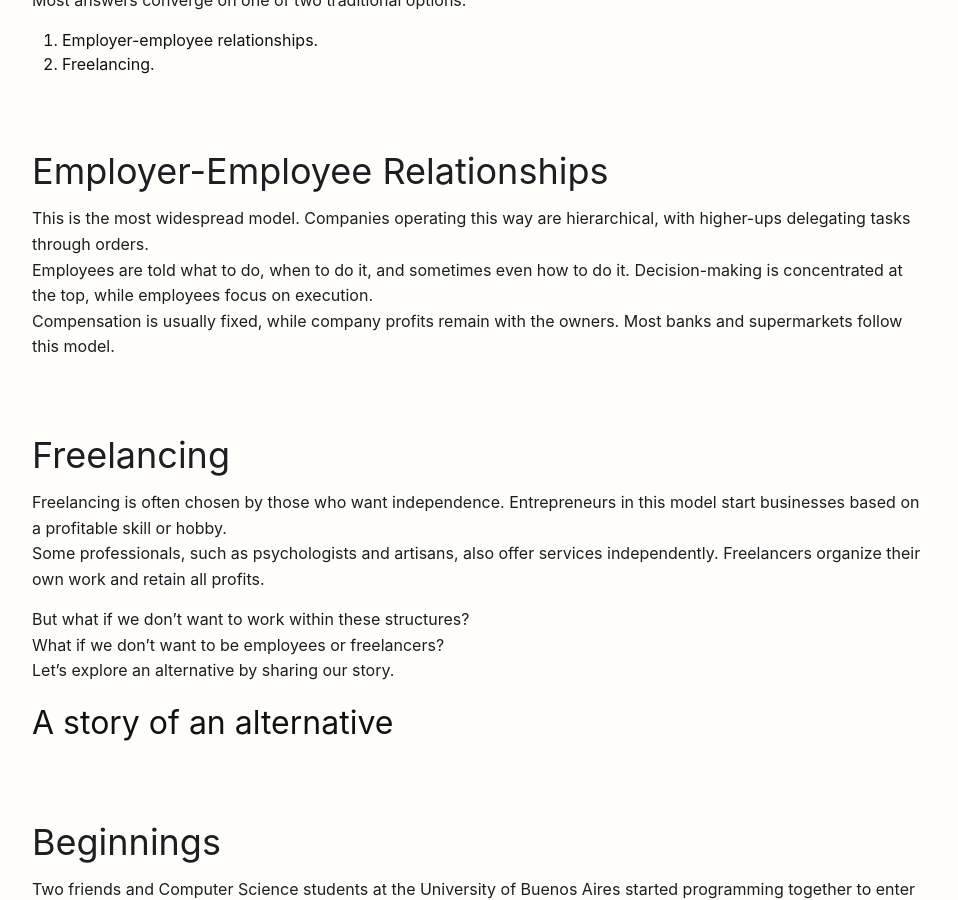
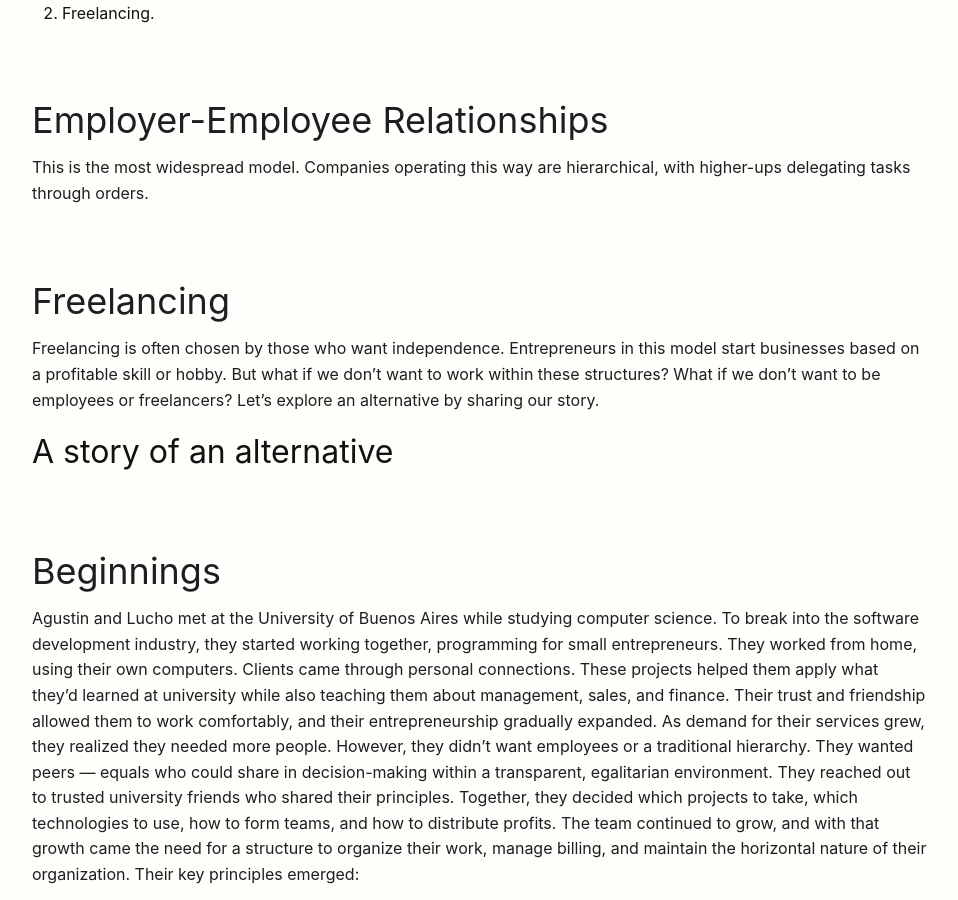
Before and after one commit to eryxcoop/eryxcoop.github.io, a Jekyll site: the page built from _posts/2024-12-13-Team-Players.md, in a window 1280 px wide and 900 px high, scrolled down 1052 px. Shown: the whole window, without its empty margins (160-1118 px from the left). Built offline with Jekyll 4.4.1, drawn with Linux system fonts in a browser that asks for light colours; some web fonts are replaced; some of the changed text lies outside the part shown.

Commit message:
Team players - Narrative changes

```diff
--- a/_posts/2024-12-13-Team-Players.md
+++ b/_posts/2024-12-13-Team-Players.md
@@ -2,53 +2,53 @@
 layout: post
 title:  "Team Players"
 image: "assets/img/entries_covers/team_players.png"
-author: Agustina Claramut, Julian Arnesino
+author: Eryx, Agustina Claramut, Julian Arnesino
 introduction: "In this article, we present some basics of Eryx's organizational model and values. We discuss the benefits of worker cooperatives based on our own experience and how we came to adopt this model."
 ---
 
 ## Who are we?
-
-We are Eryx, a workers' cooperative from Argentina.
-We specialize in tailor-made software, cryptography, and computer vision.
+We are Eryx, a technology cooperative from Argentina.
+We specialize in tailor-made software, cryptography and computer vision.
 
 ## Traditional organizational models
 
-We’d like to introduce you to a different organizational model — one based more on cooperation than competition.
-But first, let’s reflect on what we already know: What are the main ways people typically work?
+What are the main ways people typically work?
 Most answers converge on one of two traditional options:
+
 1. Employer-employee relationships.
 2. Freelancing.
 
 ### Employer-Employee Relationships
 
-This is the most widespread model. Companies operating this way are hierarchical, with higher-ups delegating tasks through orders.
-Employees are told what to do, when to do it, and sometimes even how to do it. Decision-making is concentrated at the top, while employees focus on execution.
-Compensation is usually fixed, while company profits remain with the owners. Most banks and supermarkets follow this model.
+This is the most widespread model.
+Companies operating this way are hierarchical, with higher-ups delegating tasks through orders.
 
 ### Freelancing
 
-Freelancing is often chosen by those who want independence. Entrepreneurs in this model start businesses based on a profitable skill or hobby.
-Some professionals, such as psychologists and artisans, also offer services independently. Freelancers organize their own work and retain all profits.
-
-But what if we don’t want to work within these structures?
-What if we don’t want to be employees or freelancers?
-Let’s explore an alternative by sharing our story.
+Freelancing is often chosen by those who want independence.
+Entrepreneurs in this model start businesses based on a profitable skill or hobby.
+But what if we don't want to work within these structures?
+What if we don't want to be employees or freelancers?
+Let's explore an alternative by sharing our story.
 
 ## A story of an alternative
 
 ### Beginnings
 
-Two friends and Computer Science students at the University of Buenos Aires started programming together to enter the software development industry.
-They worked from home, using their own computers. Their early projects were small: a landing page for a small business, a system for a real estate company, and another for a print shop.
-Clients came through personal connections. These projects helped them apply what they’d learned at university while also teaching them about management, sales, and finance.
+Agustin and Lucho met at the University of Buenos Aires while studying computer science.
+To break into the software development industry, they started working together, programming for small entrepreneurs.
+They worked from home, using their own computers.
+Clients came through personal connections.
+These projects helped them apply what they'd learned at university while also teaching them about management, sales, and finance.
 Their trust and friendship allowed them to work comfortably, and their entrepreneurship gradually expanded.
+As demand for their services grew, they realized they needed more people.
+However, they didn't want employees or a traditional hierarchy.
+They wanted peers — equals who could share in decision-making within a transparent, egalitarian environment.
+They reached out to trusted university friends who shared their principles.
+Together, they decided which projects to take, which technologies to use, how to form teams, and how to distribute profits.
+The team continued to grow, and with that growth came the need for a structure to organize their work, manage billing, and maintain the horizontal nature of their organization.
+Their key principles emerged:
 
-As demand for their services grew, they realized they needed more people. However, they didn’t want employees or a traditional hierarchy. They wanted peers — equals who could share in decision-making within a transparent, egalitarian environment.
-They reached out to trusted university friends who shared their principles. Together, they decided which projects to take, which technologies to use, how to form teams, and how to distribute profits.
-
-The team continued to grow. When their home office became too small, they moved into a coworking space. Growth also brought the need for a structure to organize work, billing, and the horizontal nature of their organization.
-
-Their key principles emerged:
 1. No hierarchy. No bosses.
 2. Nobody works alone.
 3. Everyone participates in decisions democratically.
@@ -56,22 +56,12 @@
 
 ### The chosen organizational model
 
-The team searched for a legal structure that fit their values. Someone in their coworking space mentioned they were already functioning like a **cooperative**. But what does that mean?
-
-A cooperative is defined as an _autonomous association of individuals who voluntarily unite to meet their shared economic, social, and cultural needs and aspirations through a jointly owned and democratically governed enterprise._
+The team searched for a legal structure that fit their values.
+Someone mentioned they were already functioning like a **cooperative**.
+But what does that mean?
+A cooperative is defined as an _autonomous association of individuals who voluntarily unite to meet their shared economic, social, and cultural needs and aspirations through a jointly owned and democratically governed enterprise_.
 This aligned perfectly with their ideals.
-
-Despite some initial doubts — such as concerns about profitability or client perceptions — they decided to explore further. They learned that cooperatives originated in 1844 England, when the Rochdale Pioneers organized to address food crises during the Industrial Revolution.
-The Pioneers established principles that remain relevant today, such as:
-
-- **Voluntary and Open Membership**: No discrimination based on race, politics, religion, social status, or gender.
-- **Democratic Member Control**: A principle established even before universal suffrage!
-- **Member Economic Participation**: Members share profits.
-- **Autonomy and Independence**: Cooperatives remain self-governed.
-- **Education, Training, and Information**: Continuous learning is essential.
-- **Cooperation Among Cooperatives**: Collaboration replaces competition.
-- **Concern for Community and Environment**: Cooperatives aim for sustainable development.
-
+Despite some initial doubts — such as concerns about profitability or client perceptions — they decided to explore further.
 With this framework in mind, the team officially registered their company as a cooperative with the National Institute of Cooperativism and Social Economy (INAES) in Buenos Aires.
 They divided formal roles (e.g., President, Secretary, Treasurer) but distributed responsibilities among all members.
 
@@ -87,18 +77,13 @@
 - Design
 - Labs
 
-Labs, for instance, was created by a member passionate about research and development. It led to projects like sending a box to space and developing an educational math app for children.
-
+Labs, for instance, was created by a member passionate about research and development.
+It led to projects like sending a box to space and developing an educational math app for children.
 To ensure transparency and collaboration, the team established regular meetings to share project updates and departmental progress.
-
-Decision-making is democratic, with two types identified:
-- **Low-impact decisions**: Easily reversible and low-cost, handled by specific departments or quick consensus.
-- **High-impact decisions**: Long-term, costly, or high-stakes decisions require formal proposals and voting.
 
 ## Final notes
 
-Our group, Eryx, is now a cooperative of over 35 members, including PhDs, university teachers, and professionals from various fields.
-We’ve worked with over 50 clients worldwide, focusing on Cryptography, Computer Vision, and Education.
+Our group, Eryx, is now a cooperative of over 36 members, including PhDs, university teachers, and professionals from various fields.
+We've worked with over 50 clients worldwide, focusing on Cryptography, Computer Vision, and Education.
 Above all, we remain horizontal and transparent.
-
-If you’re considering starting your own company, remember: a cooperative is a fantastic option!
+We have been working this way for 13 years, and we are incredibly proud of what we have built together.
```
